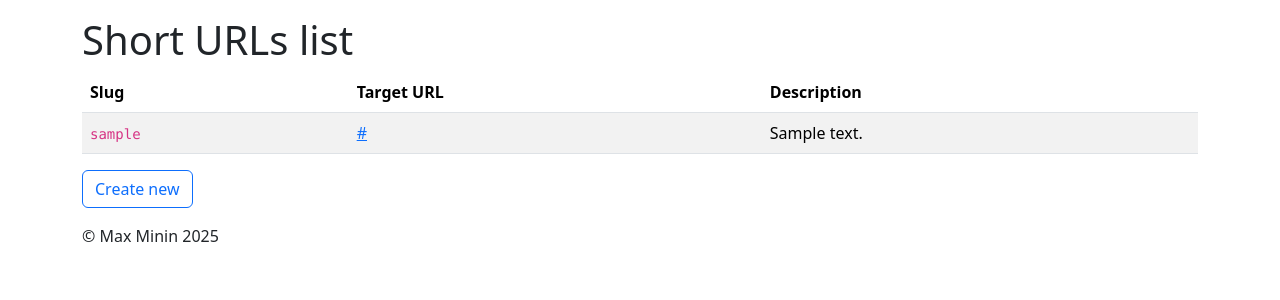
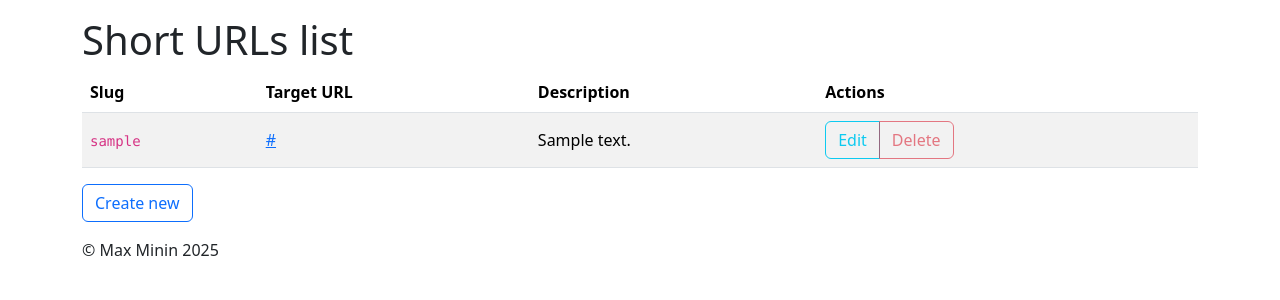
Before and after one commit to mksmin/fastapi-url-shortener, a FastAPI app: template url-shortener/templates/short-urls/list.html in a window 1280 px wide. Shown: the part 56-356 px from the top of the page. Run offline with FastAPI, Linux system fonts and the light colour scheme; the template is opened without the code that fills it: most values are stand-ins (such as "Sample title", 1, 10 or a date in 2020).

Commit message:
Add actions button

```diff
--- a/url-shortener/templates/short-urls/list.html
+++ b/url-shortener/templates/short-urls/list.html
@@ -14,6 +14,7 @@ All Short URLs
       <th scope="col">Slug</th>
       <th scope="col">Target URL</th>
       <th scope="col">Description</th>
+      <th scope="col">Actions</th>
     </tr>
     </thead>
     <tbody>
@@ -34,6 +35,24 @@ All Short URLs
         <code>—</code>
         {% endif %}
       </td>
+      <td>
+        <div
+            class="btn-group"
+            role="group"
+            aria-label="Short URL actions">
+        <a
+            href="#"
+            class="btn
+            btn-outline-info">Edit</a>
+        <a
+            href="#"
+            class="btn
+            btn-outline-danger
+            disabled"
+            aria-disabled="true"
+            tabindex="-1">Delete</a>
+        </div>
+      </td>
     </tr>
     {% endfor %}
     </tbody>
```
